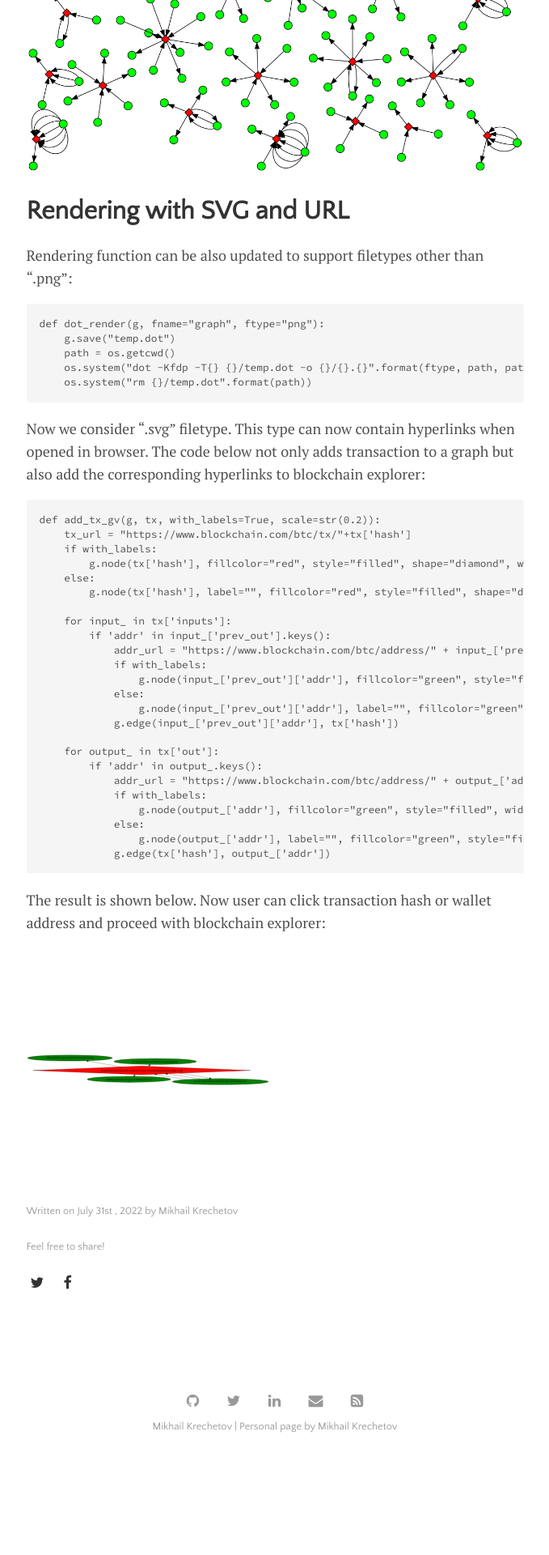
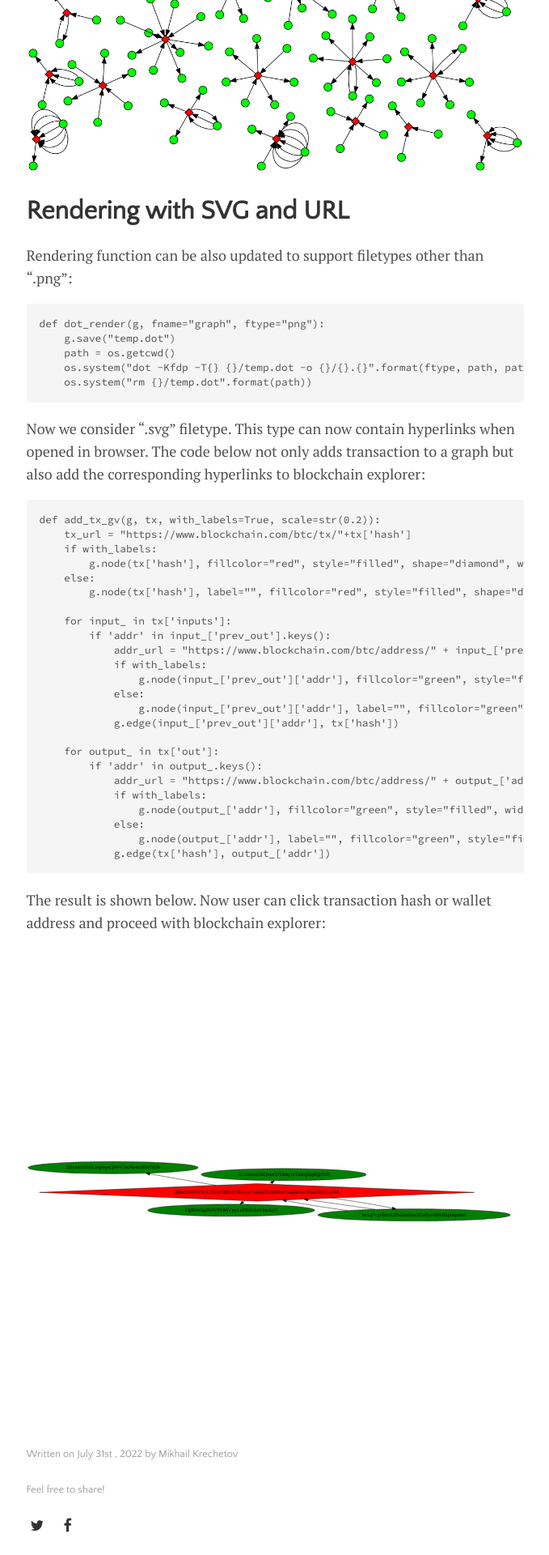
Before and after one commit to mkrechetov/mkrechetov.github.io, a Jekyll site: the page built from _posts/2022-07-31-transactions.markdown, in a window 1280 px wide. Shown: the part 4480-6400 px from the top of the page at 81% size, without its empty margins (300-979 px from the left). Built offline with Jekyll 4.4.1, drawn with Linux system fonts in a browser that asks for light colours; before the commit the page ends 6287 px from its top, so only the background shows below that.

Commit message:
update svg scale 2

```diff
--- a/_posts/2022-07-31-transactions.markdown
+++ b/_posts/2022-07-31-transactions.markdown
@@ -194,4 +194,4 @@
 
 The result is shown below. Now user can click transaction hash or wallet address and proceed with blockchain explorer:
 
-<object data="../assets/transactions/tx13url.svg" width="300" height="300"> </object>
+<object data="../assets/transactions/tx13url.svg" width="600" height="600"> </object>
```
